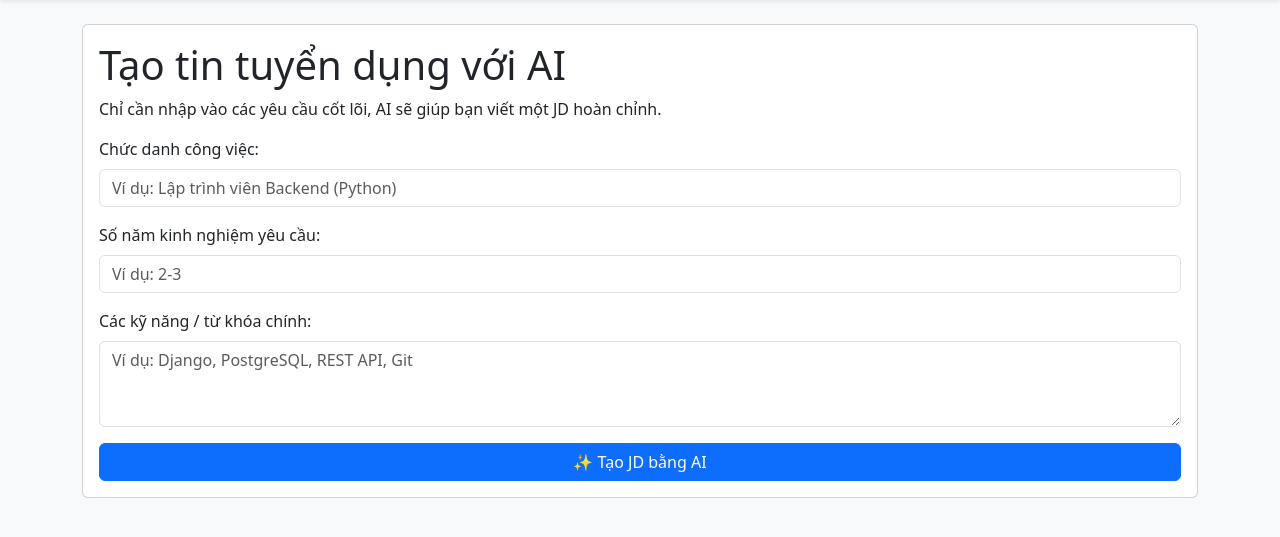
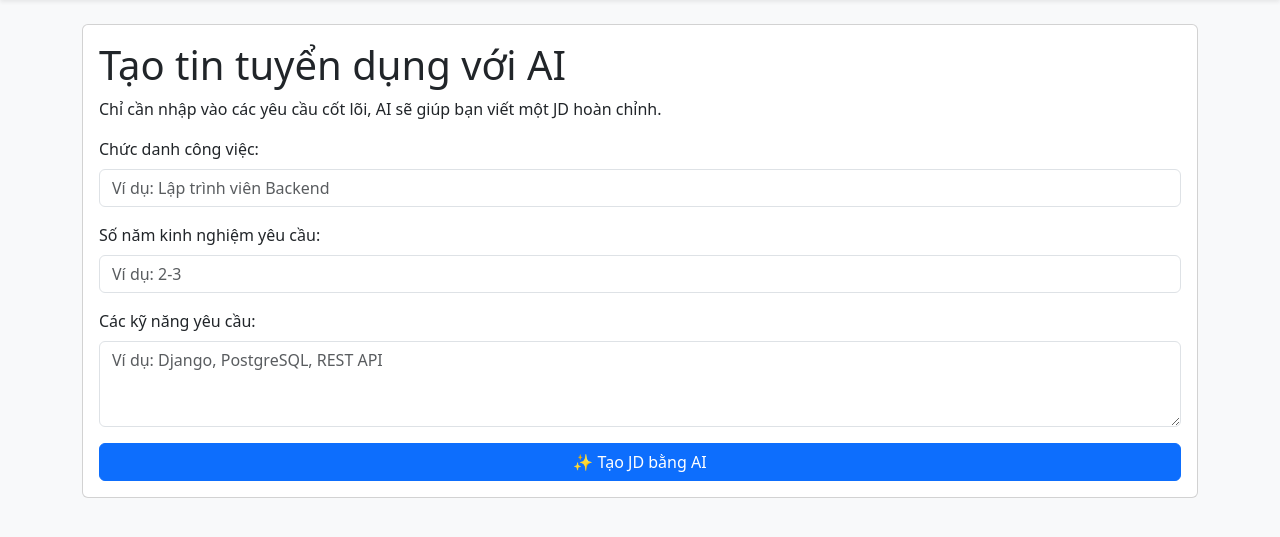
Before and after one commit to 030238220081-ship-it/Web_Tuyen_Dung, a Django app: page /create-job/ in a window 1280 px wide. Shown: the part 57-594 px from the top of the page. Run offline with Django 5.2, Linux system fonts and the light colour scheme; a user stored in the database is signed in; tables that the repository leaves empty hold one stand-in row (values such as "Sample post"); data that the repository does not hold is empty.

Commit message:
Fix code

```diff
--- a/recruitment/templates/recruitment/create_job.html
+++ b/recruitment/templates/recruitment/create_job.html
@@ -11,15 +11,15 @@
             {% csrf_token %}
             <div class="mb-3">
                 <label for="title" class="form-label">Chức danh công việc:</label>
-                <input type="text" class="form-control" name="title" id="title" required placeholder="Ví dụ: Lập trình viên Backend (Python)">
+                <input type="text" class="form-control" name="title" id="title" required placeholder="Ví dụ: Lập trình viên Backend ">
             </div>
             <div class="mb-3">
                 <label for="experience" class="form-label">Số năm kinh nghiệm yêu cầu:</label>
                 <input type="text" class="form-control" name="experience" id="experience" required placeholder="Ví dụ: 2-3">
             </div>
             <div class="mb-3">
-                <label for="keywords" class="form-label">Các kỹ năng / từ khóa chính:</label>
-                <textarea class="form-control" name="keywords" id="keywords" rows="3" required placeholder="Ví dụ: Django, PostgreSQL, REST API, Git"></textarea>
+                <label for="keywords" class="form-label">Các kỹ năng yêu cầu:</label>
+                <textarea class="form-control" name="keywords" id="keywords" rows="3" required placeholder="Ví dụ: Django, PostgreSQL, REST API"></textarea>
             </div>
 
             <button type="submit" class="btn btn-primary w-100" id="submit-btn">
--- a/recruitment/templates/recruitment/create_job_review.html
+++ b/recruitment/templates/recruitment/create_job_review.html
@@ -29,10 +29,6 @@
                 <input type="number" class="form-control" name="quantity" id="quantity" value="1">
             </div>
             <div class="mb-3">
-                <label for="benefits" class="form-label">Phúc lợi:</label>
-                <textarea class="form-control" name="benefits" id="benefits" rows="4" placeholder="Ví dụ:&#10;- Lương tháng 13&#10;- Du lịch hàng năm&#10;- Bảo hiểm đầy đủ"></textarea>
-            </div>
-            <div class="mb-3">
                 <label for="description" class="form-label">Mô tả công việc (JD):</label>
                 <textarea class="form-control" name="description" id="description" rows="15">{{ generated_jd }}</textarea>
             </div>
--- a/recruitment/templates/recruitment/edit_job.html
+++ b/recruitment/templates/recruitment/edit_job.html
@@ -40,10 +40,6 @@
                 <a href="{% url 'recruiter_dashboard' %}" class="btn btn-secondary">Hủy</a>
                 <button type="submit" class="btn btn-primary">Lưu thay đổi</button>
             </div>
-            <div class="mb-3">
-                <label for="time_limit" class="form-label">Thời gian làm bài kiểm tra (phút):</label>
-                <input type="number" class="form-control" name="time_limit" id="time_limit" value="{{ job.time_limit }}">
-            </div>
         </form>
     </div>
 </div>
--- a/recruitment/templates/recruitment/profile.html
+++ b/recruitment/templates/recruitment/profile.html
@@ -22,10 +22,6 @@
 
                         {% if form.instance.cv_file %}
                         <div class="alert alert-light d-flex justify-content-between align-items-center">
-                            <span>
-                                <i class="bi bi-file-earmark-check-fill text-success me-2"></i>
-                                <strong>Tệp hiện tại:</strong> {{ form.instance.cv_file.name|cut:"cvs/" }}
-                            </span>
                             <a href="{{ form.instance.cv_file.url }}" class="btn btn-sm btn-outline-secondary" target="_blank">Xem tệp</a>
                         </div>
                         <label class="form-text">Tải lên tệp mới sẽ thay thế tệp hiện tại.</label>
```
